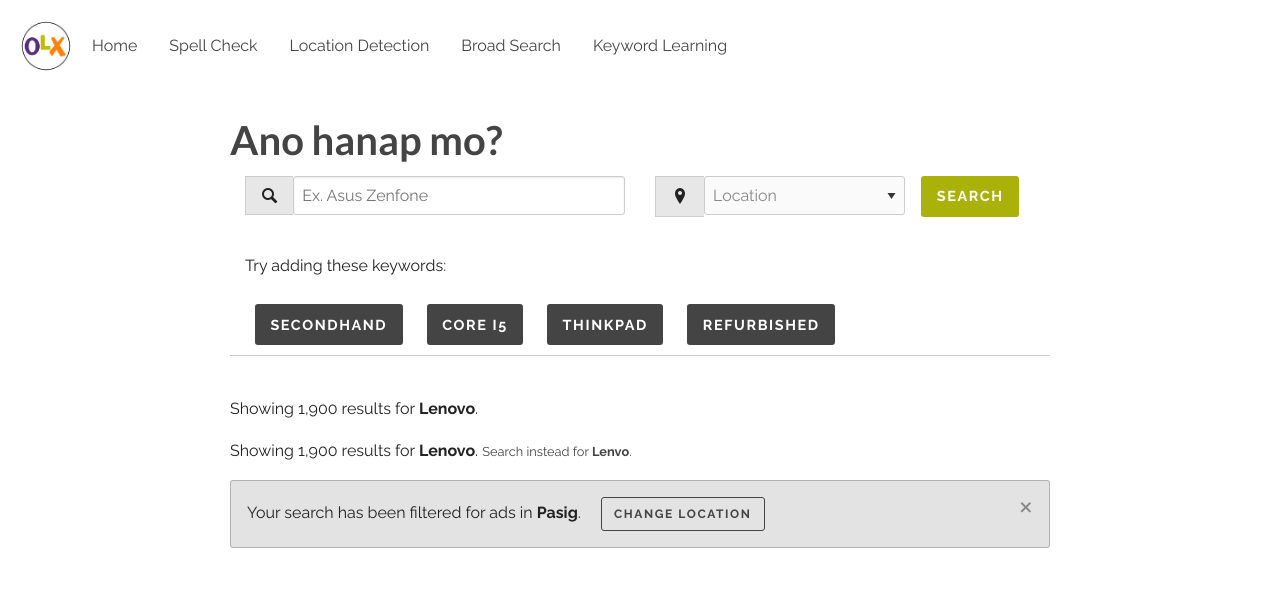
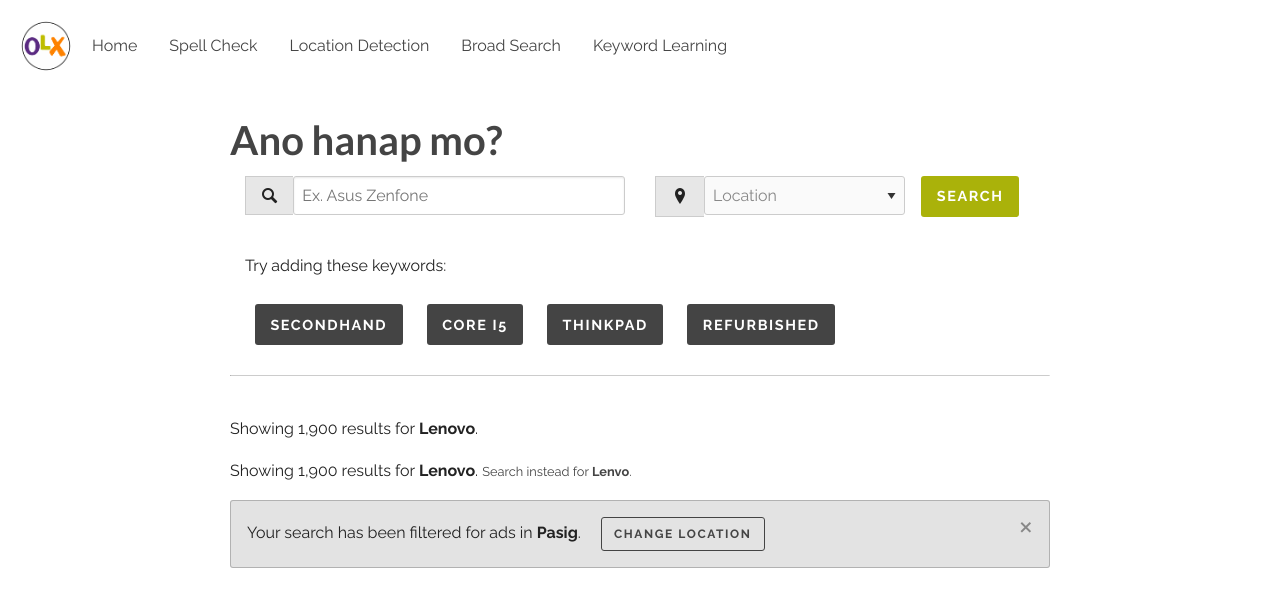
Before and after one commit to karenbanzon/pd-hackathon-search, a PHP site: page / in a window 1280 px wide. Shown: the top 592 px of the page. Run offline with PHP 8.4, Linux system fonts and the light colour scheme; some web fonts are replaced.

Commit message:
Minor changes to stickersheet

```diff
--- a/index.php
+++ b/index.php
@@ -28,7 +28,7 @@
 					</div>
 				</div>
 			</div>
-			<div class="small-12 columns padding-top-20 suggested-keywords">
+			<div class="small-12 columns padding-top-20 padding-bottom-20 suggested-keywords">
 				<p>Try adding these keywords:</p>
 				<a href="" class="button secondary">secondhand</a>
 				<a href="" class="button secondary">core i5</a>
```
